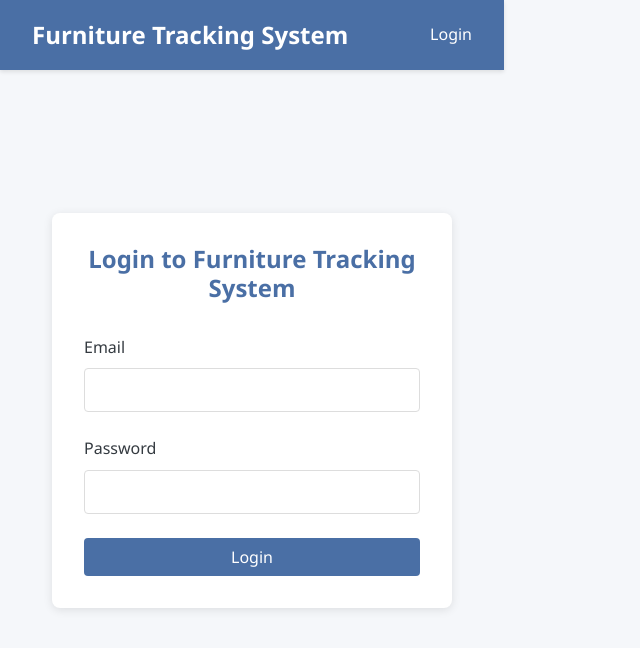
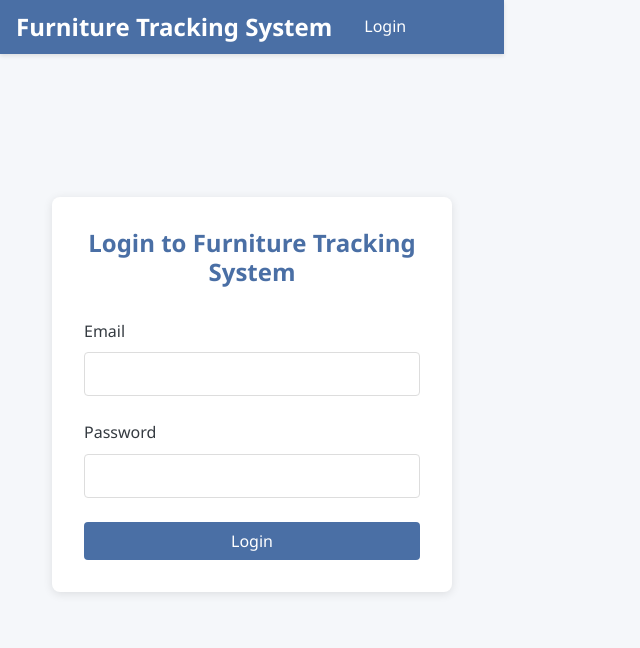
Before and after one commit to tgbtyty/pencil-tracker, a React (Vite) app in the folder frontend/: page /login in a window 1280 px wide. Shown: the top 648 px of the page, without its empty margins (0-640 px from the left). Built offline with nearby package versions, Linux system fonts and the light colour scheme; the HTML template or start-up script is replaced by a standard one.

Commit message:
navigation changes

```diff
--- a/frontend/src/App.jsx
+++ b/frontend/src/App.jsx
@@ -46,8 +46,8 @@ function App() {
             } />
 
             <Route path="/" element={
-              isAuthenticated() ? <Navigate to="/furniture" /> : <Navigate to="/login" />
-            } />
+  isAuthenticated() ? <HomePage /> : <Navigate to="/login" />
+} />
 
             <Route path="*" element={<Navigate to={isAuthenticated() ? "/furniture" : "/login"} />} />
           </Routes>
--- a/frontend/src/components/Navigation.css
+++ b/frontend/src/components/Navigation.css
@@ -1,113 +1,136 @@
-/* Navigation.css */
 .navigation {
+    background-color: var(--primary-color);
+    padding: 0;
+    box-shadow: 0 2px 4px rgba(0, 0, 0, 0.1);
+  }
+
+  .nav-container {
+    display: flex;
+    flex-direction: column;
+    max-width: 1200px;
+    margin: 0 auto;
+    padding: 0.5rem 1rem;
+    width: 100%;
+  }
+
+  .nav-brand {
+    padding: 0.5rem 0;
+  }
+
+  .nav-brand a {
+    color: white;
+    font-size: 1.5rem;
+    font-weight: bold;
+    text-decoration: none;
+  }
+
+  .nav-sections {
     display: flex;
     justify-content: space-between;
     align-items: center;
-    background-color: var(--primary-color);
-    color: white;
-    padding: 1rem 2rem;
-    box-shadow: 0 2px 4px rgba(0, 0, 0, 0.1);
-  }
-
-  .nav-brand {
-    font-size: 1.5rem;
-    font-weight: bold;
+    width: 100%;
   }
 
   .nav-links {
     display: flex;
     list-style: none;
+    margin: 0;
+    padding: 0;
   }
 
   .nav-links li {
-    margin-left: 1.5rem;
+    margin-right: 1.5rem;
   }
 
   .nav-links a {
     color: white;
     text-decoration: none;
     font-weight: 500;
-    transition: opacity 0.2s;
+    padding: 0.5rem 0;
+    display: inline-block;
+    position: relative;
   }
 
   .nav-links a:hover {
     opacity: 0.8;
-    text-decoration: none;
   }
 
-  @media (max-width: 768px) {
-    .navigation {
-      flex-direction: column;
-      padding: 1rem;
-    }
-
-    .nav-brand {
-      margin-bottom: 1rem;
-    }
-
-    .nav-links {
-      width: 100%;
-      justify-content: space-around;
-    }
-
-    .nav-links li {
-      margin: 0;
-    }
+  .nav-links a:after {
+    content: '';
+    position: absolute;
+    width: 0;
+    height: 2px;
+    bottom: 0;
+    left: 0;
+    background-color: white;
+    transition: width 0.3s;
   }
 
-  /* Add these styles */
-.navigation {
-    display: flex;
-    justify-content: space-between;
-    align-items: center;
-    background-color: var(--primary-color);
-    color: white;
-    padding: 1rem 2rem;
-    box-shadow: 0 2px 4px rgba(0, 0, 0, 0.1);
+  .nav-links a:hover:after {
+    width: 100%;
   }
 
   .nav-user {
     display: flex;
     align-items: center;
-    margin-left: auto;
   }
 
-  .user-email {
+  .user-greeting {
+    color: white;
     margin-right: 1rem;
-    color: white;
     font-size: 0.9rem;
   }
 
   .logout-btn {
-    background-color: transparent;
+    background-color: rgba(255, 255, 255, 0.2);
     border: 1px solid white;
     color: white;
-    padding: 0.25rem 0.75rem;
+    padding: 0.3rem 0.8rem;
     border-radius: 4px;
     cursor: pointer;
     font-size: 0.9rem;
+    transition: background-color 0.2s;
   }
 
   .logout-btn:hover {
-    background-color: rgba(255, 255, 255, 0.1);
+    background-color: rgba(255, 255, 255, 0.3);
   }
 
-  @media (max-width: 768px) {
-    .navigation {
+  @media (min-width: 768px) {
+    .nav-container {
+      flex-direction: row;
+      align-items: center;
+      padding: 0 1rem;
+    }
+
+    .nav-brand {
+      margin-right: 2rem;
+    }
+
+    .nav-sections {
+      flex: 1;
+    }
+  }
+
+  @media (max-width: 767px) {
+    .nav-sections {
+      flex-direction: column;
+      align-items: flex-start;
+    }
+
+    .nav-links {
+      margin-bottom: 0.5rem;
       flex-wrap: wrap;
     }
 
-    .nav-brand {
+    .nav-links li {
       margin-bottom: 0.5rem;
     }
 
-    .nav-links {
-      order: 3;
+    .nav-user {
       width: 100%;
-      margin-top: 1rem;
-    }
-
-    .nav-user {
-      order: 2;
+      justify-content: space-between;
+      padding: 0.5rem 0;
+      border-top: 1px solid rgba(255, 255, 255, 0.2);
     }
   }
--- a/frontend/src/components/Navigation.jsx
+++ b/frontend/src/components/Navigation.jsx
@@ -32,10 +32,13 @@ function Navigation() {
 
   return (
     <nav className="navigation">
-            <div className="nav-brand">Furniture Tracking System</div>
+      <div className="nav-container">
+        <div className="nav-brand">
+          <Link to="/">Furniture Tracking System</Link>
+        </div>
 
-            {isLoggedIn ? (
-                <>
+        {isLoggedIn && (
+          <div className="nav-sections">
             <ul className="nav-links">
               <li>
                 <Link to="/">Home</Link>
@@ -52,17 +55,24 @@ function Navigation() {
             </ul>
 
             <div className="nav-user">
-                        <span className="user-email">{userData?.email}</span>
-                        <button onClick={handleLogout} className="logout-btn">Logout</button>
+              <span className="user-greeting">
+                Hi, {userData?.email.split('@')[0]}
+              </span>
+              <button onClick={handleLogout} className="logout-btn">
+                Logout
+              </button>
             </div>
-                </>
-            ) : (
+          </div>
+        )}
+
+        {!isLoggedIn && (
           <ul className="nav-links">
             <li>
               <Link to="/login">Login</Link>
             </li>
           </ul>
         )}
+      </div>
     </nav>
   );
 }
```
Lines whose indentation alone changed are shown as unchanged.
